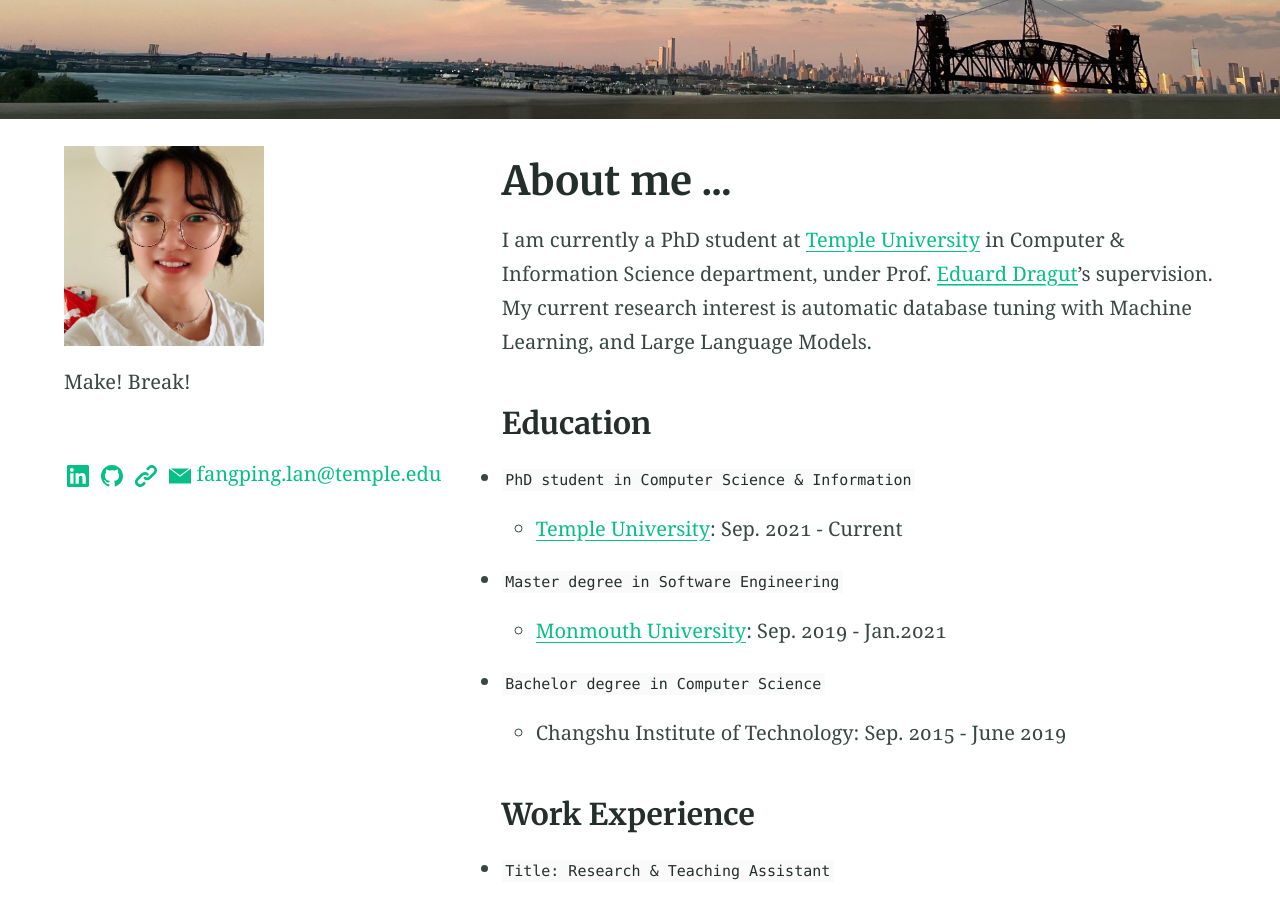
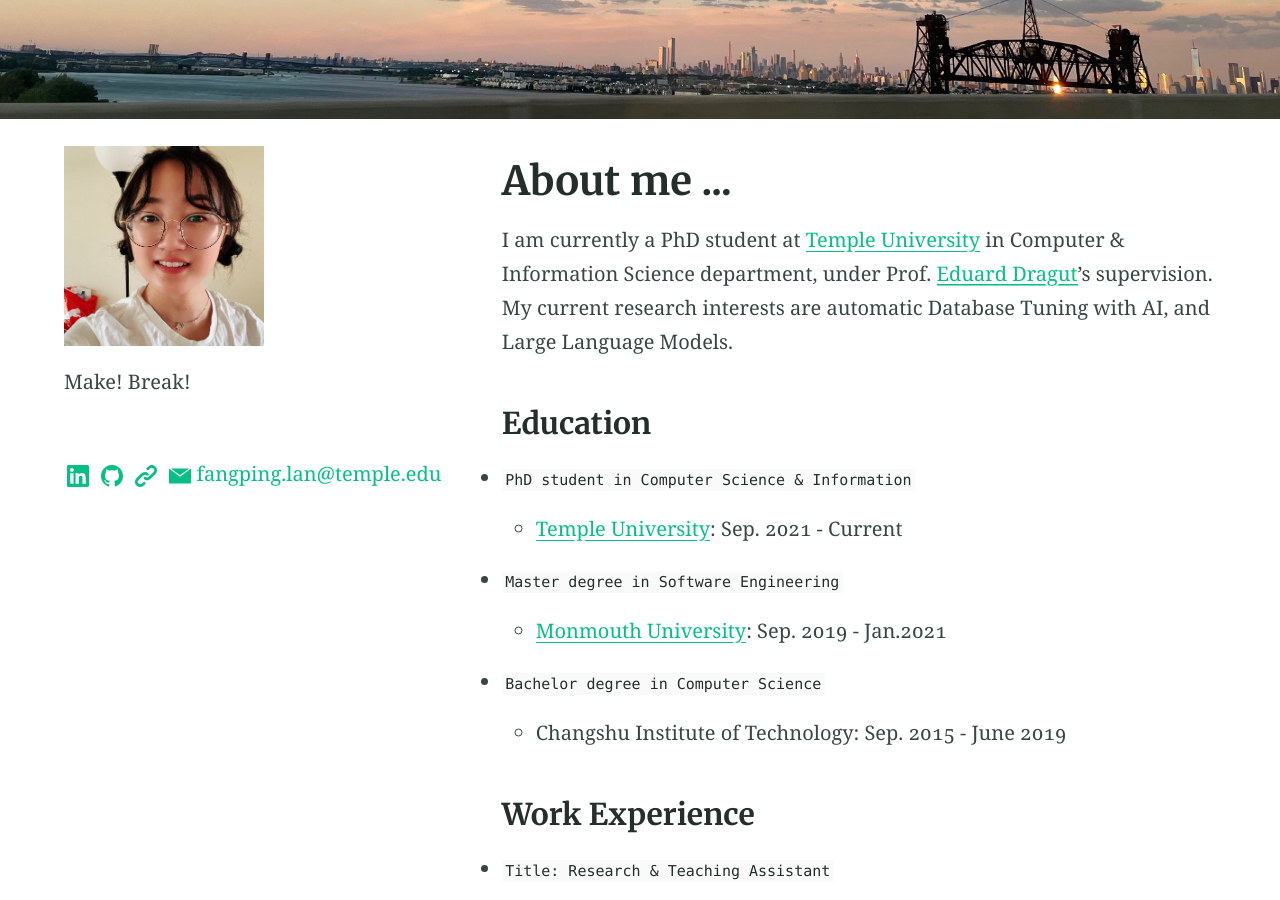
Before and after one commit to lanfangping/lanfangping.github.io, a Jekyll site: the page built from index.md, in a window 1280 px wide and 900 px high, scrolled down 271 px. Built offline with Jekyll 4.4.1, drawn with Linux system fonts in a browser that asks for light colours; some of the changed text lies outside the part shown.

```diff
--- a/index.md
+++ b/index.md
@@ -8,7 +8,7 @@ excerpt: "I am currently a PhD student at Temple University in Computer & Inform
 aside: True
 ---
 
-I am currently a PhD student at [Temple University](https://www.temple.edu/) in Computer & Information Science department, under Prof. [Eduard Dragut](https://cis.temple.edu/~edragut/)'s supervision. My current research interest is automatic database tuning with Machine Learning, and Large Language Models.
+I am currently a PhD student at [Temple University](https://www.temple.edu/) in Computer & Information Science department, under Prof. [Eduard Dragut](https://cis.temple.edu/~edragut/)'s supervision. My current research interests are automatic Database Tuning with AI, and Large Language Models.
 
 <!-- {% include button.html text="Fork it" icon="github" link="https://github.com/daviddarnes/alembic" color="#0366d6" %} {% include button.html text="Buy me a coffee ☕️" link="https://buymeacoffee.com/daviddarnes#support" color="#f68140" %} {% include button.html text="Tweet it" icon="twitter" link="https://twitter.com/intent/tweet/?url=https://alembic.darn.es&text=Alembic%20-%20A%20Jekyll%20boilerplate%20theme&via=DavidDarnes" color="#0d94e7" %} {% include button.html text="Install Alembic ⚗️" link="https://github.com/daviddarnes/alembic#installation" %} -->
 
```
Also changed, not shown: other parts of index.md (+2 -0 lines), teaching.md (+1 -1 lines).
